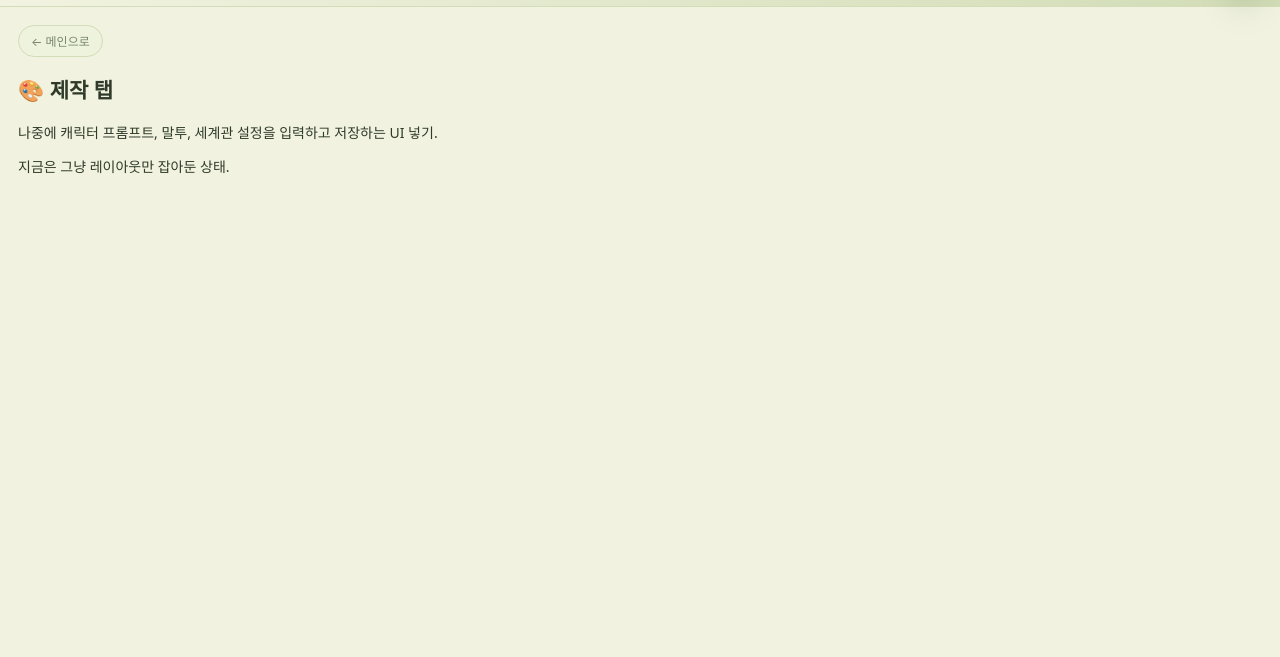
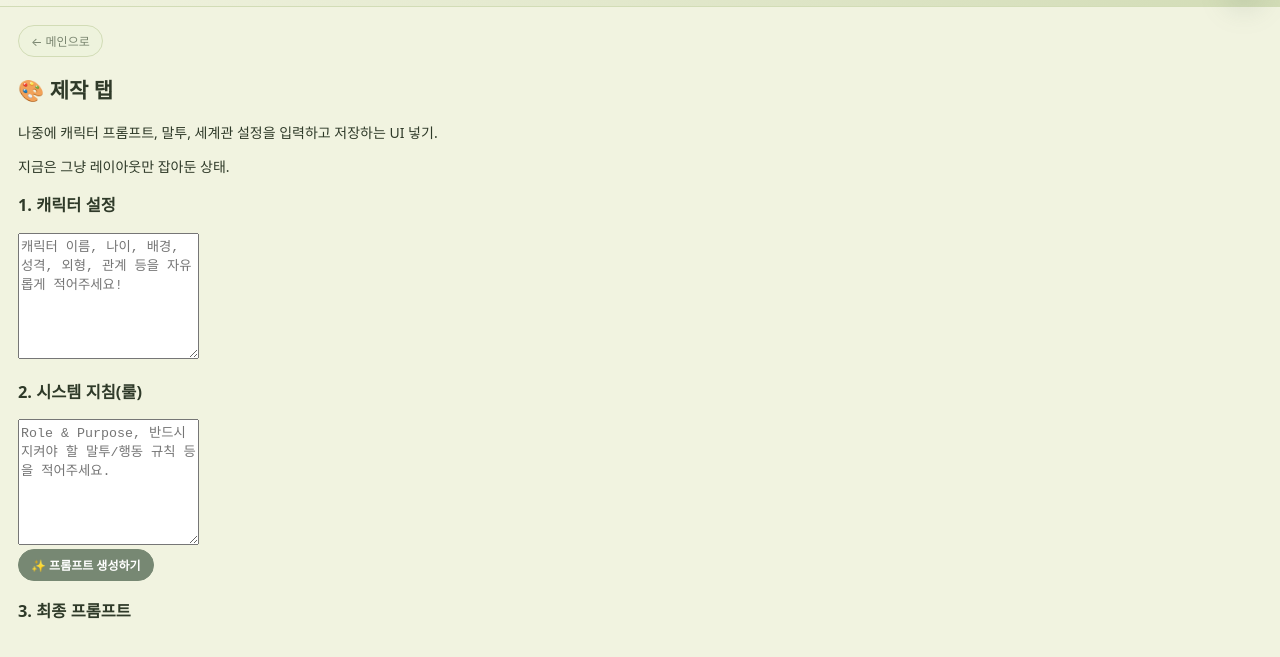
Before and after one commit to ilkoli/characterchat, a plain HTML site: page create.html in a window 1280 px wide. Shown: the part 49-706 px from the top of the page. Drawn offline with Linux system fonts and the light colour scheme.

Commit message:
Update create.html

```diff
--- a/create.html
+++ b/create.html
@@ -12,7 +12,12 @@
         <a class="logo" href="index.html">일콜이AI</a>
         <div class="header-right">
           <span class="model-pill">Gemini 2.5 Pro (프론트만)</span>
-          <button id="theme-toggle" class="theme-toggle" type="button" aria-label="테마 토글">
+          <button
+            id="theme-toggle"
+            class="theme-toggle"
+            type="button"
+            aria-label="테마 토글"
+          >
             🌞
           </button>
         </div>
@@ -25,9 +30,41 @@
           나중에 캐릭터 프롬프트, 말투, 세계관 설정을 입력하고 저장하는 UI 넣기.
         </p>
         <p>지금은 그냥 레이아웃만 잡아둔 상태.</p>
+
+        <!-- ✨ 여기부터 실제 제작 UI ✨ -->
+        <section>
+          <h3>1. 캐릭터 설정</h3>
+          <textarea
+            id="char-info"
+            rows="8"
+            placeholder="캐릭터 이름, 나이, 배경, 성격, 외형, 관계 등을 자유롭게 적어주세요!"
+          ></textarea>
+        </section>
+
+        <section>
+          <h3>2. 시스템 지침(룰)</h3>
+          <textarea
+            id="system-rules"
+            rows="8"
+            placeholder="Role & Purpose, 반드시 지켜야 할 말투/행동 규칙 등을 적어주세요."
+          ></textarea>
+        </section>
+
+        <button id="generate-btn" class="btn primary">
+          ✨ 프롬프트 생성하기
+        </button>
+
+        <section>
+          <h3>3. 최종 프롬프트</h3>
+          <pre id="result" class="code-block"></pre>
+        </section>
+        <!-- ✨ 여기까지 제작 UI ✨ -->
       </main>
     </div>
 
+    <!-- 공통 기능 (테마 토글 등) -->
     <script src="main.js"></script>
+    <!-- 제작 탭 전용 JS -->
+    <script src="create.js"></script>
   </body>
 </html>
```
